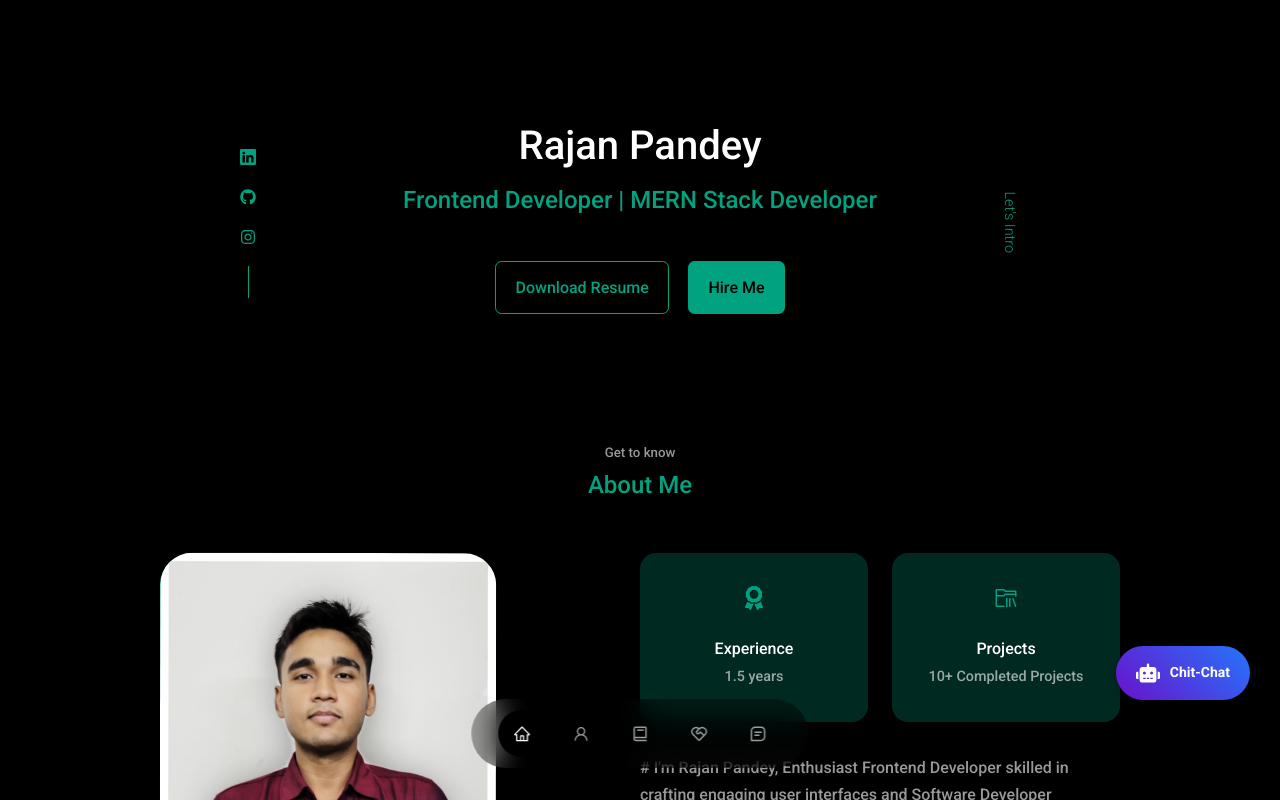
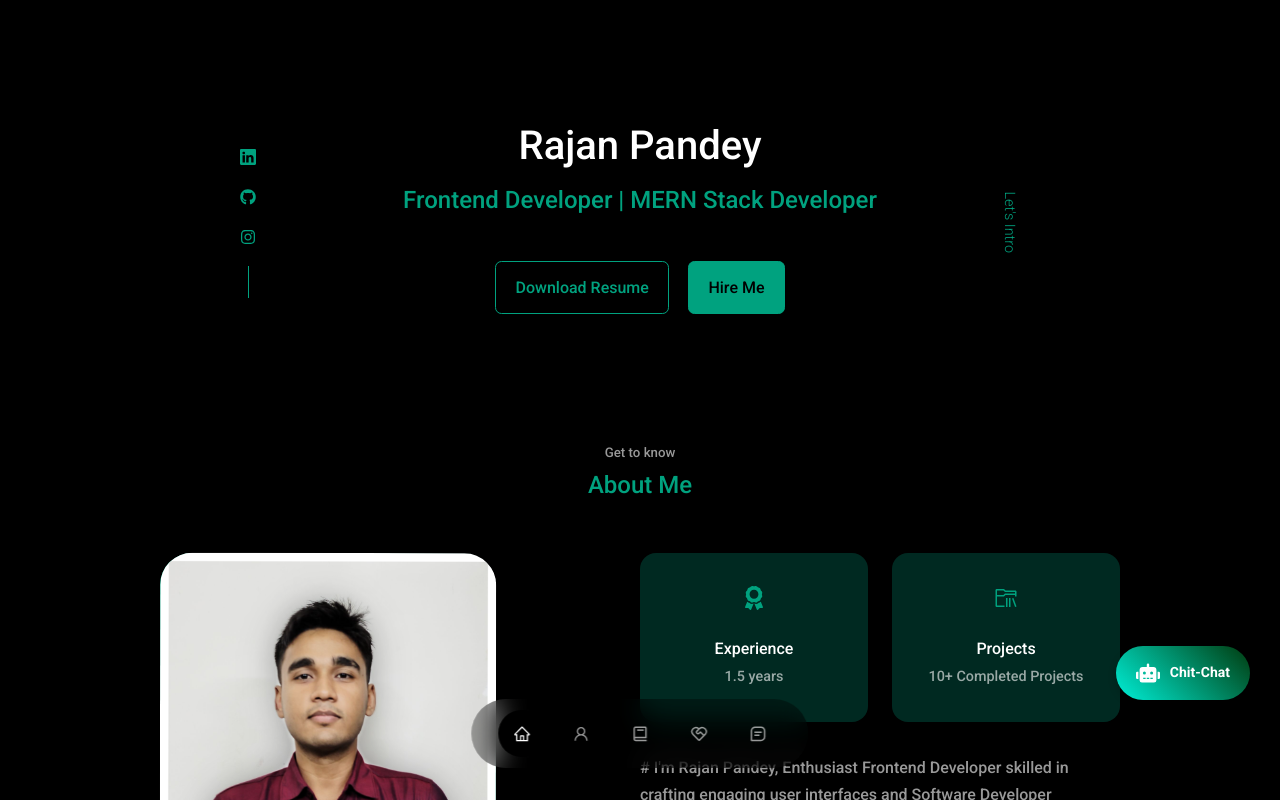
Before and after one commit to RajanPandey1311/Rajan_PortFolio, a React (Create React App) app: page / in a window 1280 px wide. Shown: the top 800 px of the page. Built offline with nearby package versions, Linux system fonts and the light colour scheme.

Commit message:
Update chatbot.css

```diff
--- a/src/components/chatbot/chatbot.css
+++ b/src/components/chatbot/chatbot.css
@@ -4,7 +4,7 @@
     bottom: 100px;
     right: 30px;
     z-index: 10;
-    background: linear-gradient(45deg, #6a11cb, #2575fc);
+    background: linear-gradient(45deg, #00efd7, #013b0e);
     color: white;
     padding: 15px 20px;
     border-radius: 50px;
```
